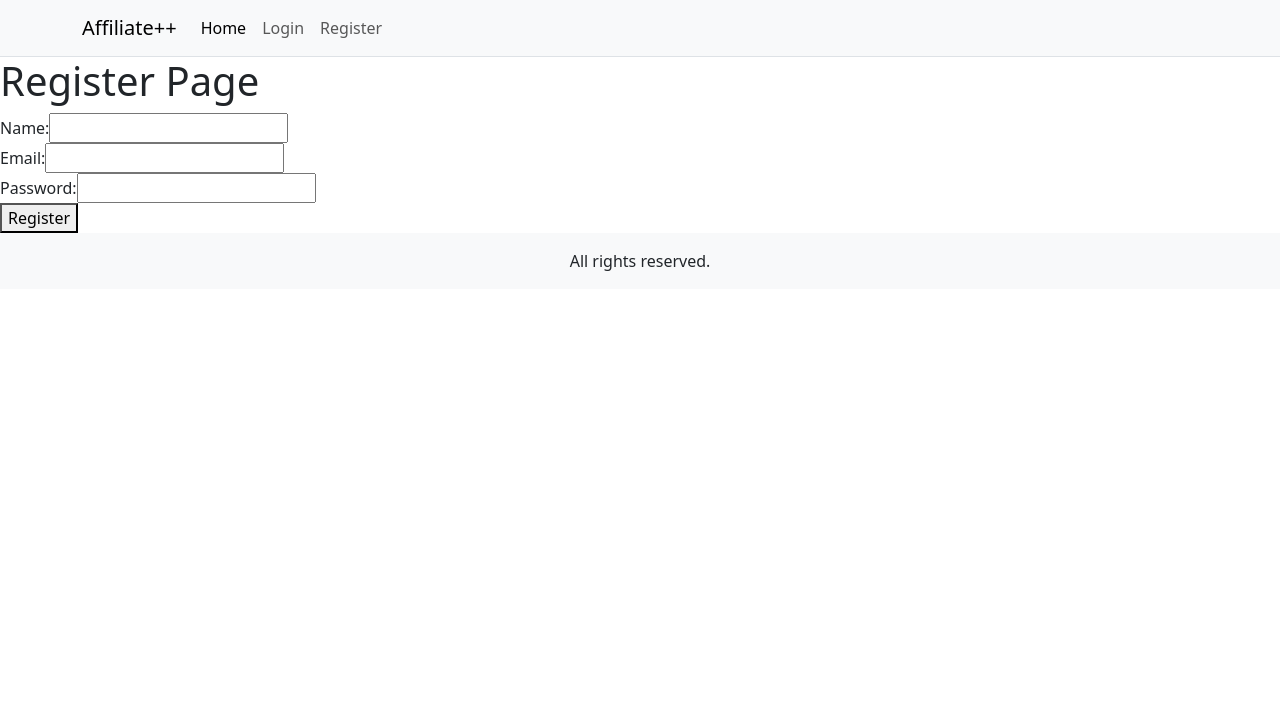
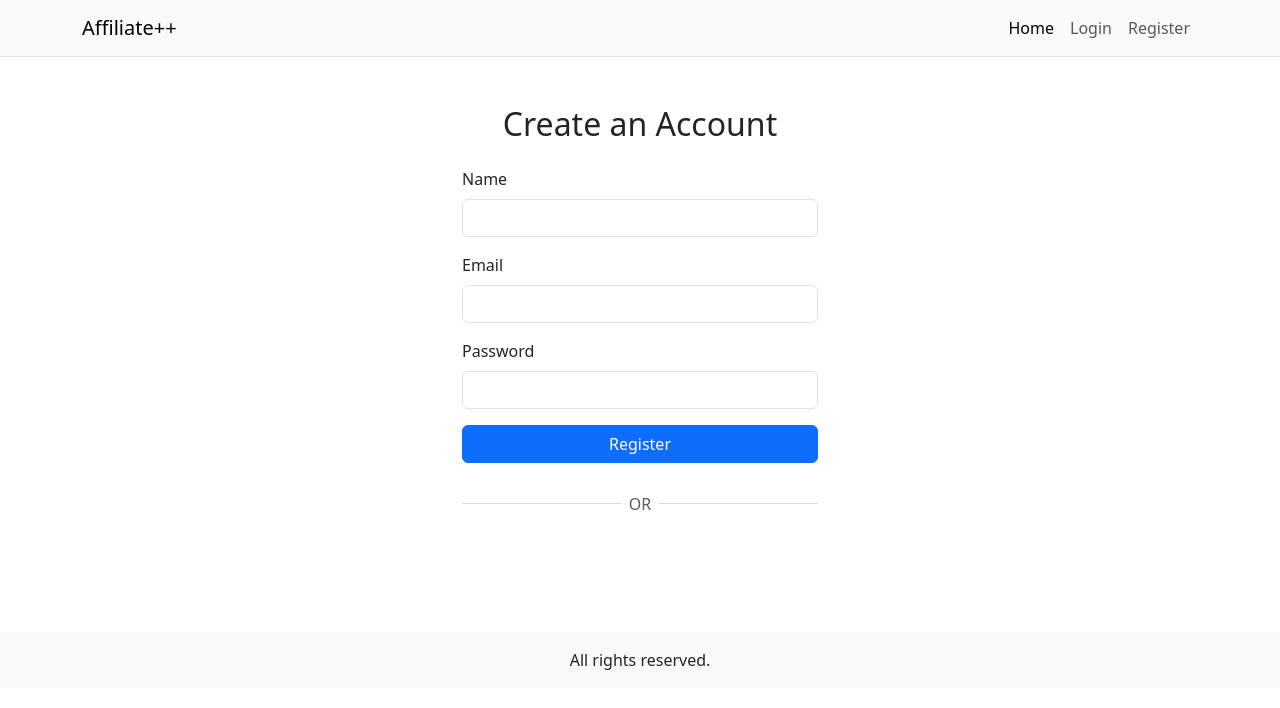
Before and after one commit to DEEPSHIKHA102/Affiliate-Plus, a React (Create React App) app in the folder mern-project-1/: page /register in a window 1280 px wide. Shown: the top 708 px of the page. Built offline with nearby package versions, Linux system fonts and the light colour scheme; no server answers.

Commit message:
registration form

```diff
--- a/mern-project-1/src/layout/Header.js
+++ b/mern-project-1/src/layout/Header.js
@@ -19,7 +19,7 @@ function Header() {
           <span className="navbar-toggler-icon" />
         </button>
         <div className="collapse navbar-collapse" id="navbarSupportedContent">
-          <ul className="navbar-nav me-auto mb-2 mb-lg-0">
+          <ul className="navbar-nav ms-auto mb-2 mb-lg-0">
             <li className="nav-item">
               <Link className="nav-link active" aria-current="page" to="/">
                 Home
--- a/mern-project-1/src/pages/Register.js
+++ b/mern-project-1/src/pages/Register.js
@@ -1,7 +1,13 @@
-import React, { useState } from "react";
+import { useState } from "react";
 import axios from "axios";
+import { GoogleOAuthProvider, GoogleLogin } from "@react-oauth/google";
+import { useDispatch } from "react-redux";
+import { SET_USER } from "../redux/user/actions";
+import { serverEndpoint } from "../config/config";
 
-function Register({ updateUserDetails }) {
+function Register() {
+  const dispatch = useDispatch();
+
   const [formData, setFormData] = useState({
     name: '',
     username: '',
@@ -13,7 +19,6 @@ function Register({ updateUserDetails }) {
 
   const handleChange = (e) => {
     const { name, value } = e.target;
-
     setFormData(prev => ({
       ...prev,
       [name]: value
@@ -24,17 +29,15 @@ function Register({ updateUserDetails }) {
     let isValid = true;
     let newErrors = {};
 
-    if (formData.name.trim() === '') {
+    if (!formData.name.trim()) {
       isValid = false;
       newErrors.name = "Name is mandatory";
     }
-
-    if (formData.username.trim() === '') {
+    if (!formData.username.trim()) {
       isValid = false;
       newErrors.username = "Email is mandatory";
     }
-
-    if (formData.password.trim() === '') {
+    if (!formData.password.trim()) {
       isValid = false;
       newErrors.password = "Password is mandatory";
     }
@@ -46,7 +49,8 @@ function Register({ updateUserDetails }) {
   const handleSubmit = async (e) => {
     e.preventDefault();
 
-    if (validate()) {
+    if (!validate()) return;
+
     const body = {
       name: formData.name,
       username: formData.username,
@@ -54,73 +58,122 @@ function Register({ updateUserDetails }) {
     };
 
     try {
-        await axios.post(
-          'http://localhost:5001/auth/register',
-          body,
-          { withCredentials: true }
-        );
+      const response = await axios.post(`${serverEndpoint}/auth/register`, body, {
+        withCredentials: true
+      });
+
+      dispatch({
+        type: SET_USER,
+        payload: response.data.user
+      });
 
       setMessage("Registration successful!");
       setErrors({});
       setFormData({ name: '', username: '', password: '' });
 
-        // Optional: auto-login or redirect
-        if (updateUserDetails) {
-          updateUserDetails({ name: formData.name, email: formData.username });
-        }
-
     } catch (error) {
       console.error(error);
       setMessage(null);
-        setErrors({ message: "Account already exists or server error" });
+      if (error?.response?.status === 401) {
+        setErrors({ message: "Account already exists" });
+      } else {
+        setErrors({ message: "Server error. Please try again." });
       }
     }
   };
 
+  const handleGoogleSuccess = async (authResponse) => {
+    try {
+      const response = await axios.post(`${serverEndpoint}/auth/google-auth`, {
+        idToken: authResponse.credential
+      }, {
+        withCredentials: true
+      });
+
+      dispatch({
+        type: SET_USER,
+        payload: response.data.user
+      });
+    } catch (error) {
+      console.error(error);
+      setErrors({ message: "Error with Google Sign-In" });
+    }
+  };
+
+  const handleGoogleError = () => {
+    setErrors({ message: "Google authorization failed. Try again." });
+  };
+
   return (
-    <div>
-      <h1>Register Page</h1>
-      {message && <p style={{ color: "green" }}>{message}</p>}
-      {errors.message && <p style={{ color: "red" }}>{errors.message}</p>}
+    <div className="container py-5">
+      <div className="row justify-content-center">
+        <div className="col-md-4">
+          <h2 className="text-center mb-4">Create an Account</h2>
+
+          {message && <div className="alert alert-success">{message}</div>}
+          {errors.message && <div className="alert alert-danger">{errors.message}</div>}
 
           <form onSubmit={handleSubmit}>
-        <div>
-          <label>Name: </label>
+            <div className="mb-3">
+              <label htmlFor="name" className="form-label">Name</label>
               <input
                 type="text"
+                className={`form-control ${errors.name ? 'is-invalid' : ''}`}
+                id="name"
                 name="name"
                 value={formData.name}
                 onChange={handleChange}
               />
-          {errors.name && <p style={{ color: "red" }}>{errors.name}</p>}
+              {errors.name && <div className="invalid-feedback">{errors.name}</div>}
             </div>
 
-        <div>
-          <label>Email: </label>
+            <div className="mb-3">
+              <label htmlFor="username" className="form-label">Email</label>
               <input
                 type="email"
+                className={`form-control ${errors.username ? 'is-invalid' : ''}`}
+                id="username"
                 name="username"
                 value={formData.username}
                 onChange={handleChange}
               />
-          {errors.username && <p style={{ color: "red" }}>{errors.username}</p>}
+              {errors.username && <div className="invalid-feedback">{errors.username}</div>}
             </div>
 
-        <div>
-          <label>Password: </label>
+            <div className="mb-3">
+              <label htmlFor="password" className="form-label">Password</label>
               <input
                 type="password"
+                className={`form-control ${errors.password ? 'is-invalid' : ''}`}
+                id="password"
                 name="password"
                 value={formData.password}
                 onChange={handleChange}
               />
-          {errors.password && <p style={{ color: "red" }}>{errors.password}</p>}
+              {errors.password && <div className="invalid-feedback">{errors.password}</div>}
             </div>
 
-        <div>
-          <button type="submit">Register</button>
+            <div className="d-grid">
+              <button type="submit" className="btn btn-primary">Register</button>
             </div>
           </form>
+
+          <div className="text-center">
+            <div className="my-4 d-flex align-items-center text-muted">
+              <hr className="flex-grow-1" />
+              <span className="px-2">OR</span>
+              <hr className="flex-grow-1" />
+            </div>
+
+            <GoogleOAuthProvider clientId={process.env.REACT_APP_GOOGLE_CLIENT_ID}>
+              <GoogleLogin
+                onSuccess={handleGoogleSuccess}
+                onError={handleGoogleError}
+              />
+            </GoogleOAuthProvider>
+          </div>
+        </div>
+      </div>
     </div>
   );
 }
```
Lines whose indentation alone changed are shown as unchanged.
